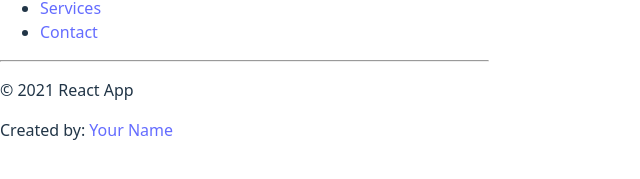
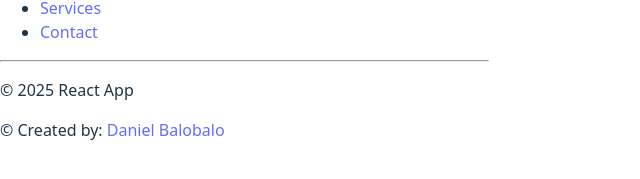
Before and after one commit to Daniel-Balobalo/ProgNerd-React, a React (Vite) app in the folder first-react-project/: page / in a window 1280 px wide. Shown: the part 409-588 px from the top of the page, without its empty margins (0-640 px from the left). Built offline with nearby package versions, Linux system fonts and the light colour scheme.

Commit message:
3/17/2025 Commit

```diff
--- a/first-react-project/src/Footer.jsx
+++ b/first-react-project/src/Footer.jsx
@@ -1,8 +1,8 @@
 function Footer(){
     return (
             <footer>
-                <p>© 2021 React App</p>
-                <p>Created by: <a href="https://www.linkedin.com/in/your-linkedin-profile">Your Name</a></p>
+                <p>&copy; {new Date().getFullYear()} React App</p>
+                <p>&copy; Created by: <a href="https://www.linkedin.com/in/daniel-balobalo-483316278/">Daniel Balobalo</a></p>
             </footer>
             );
 
```
